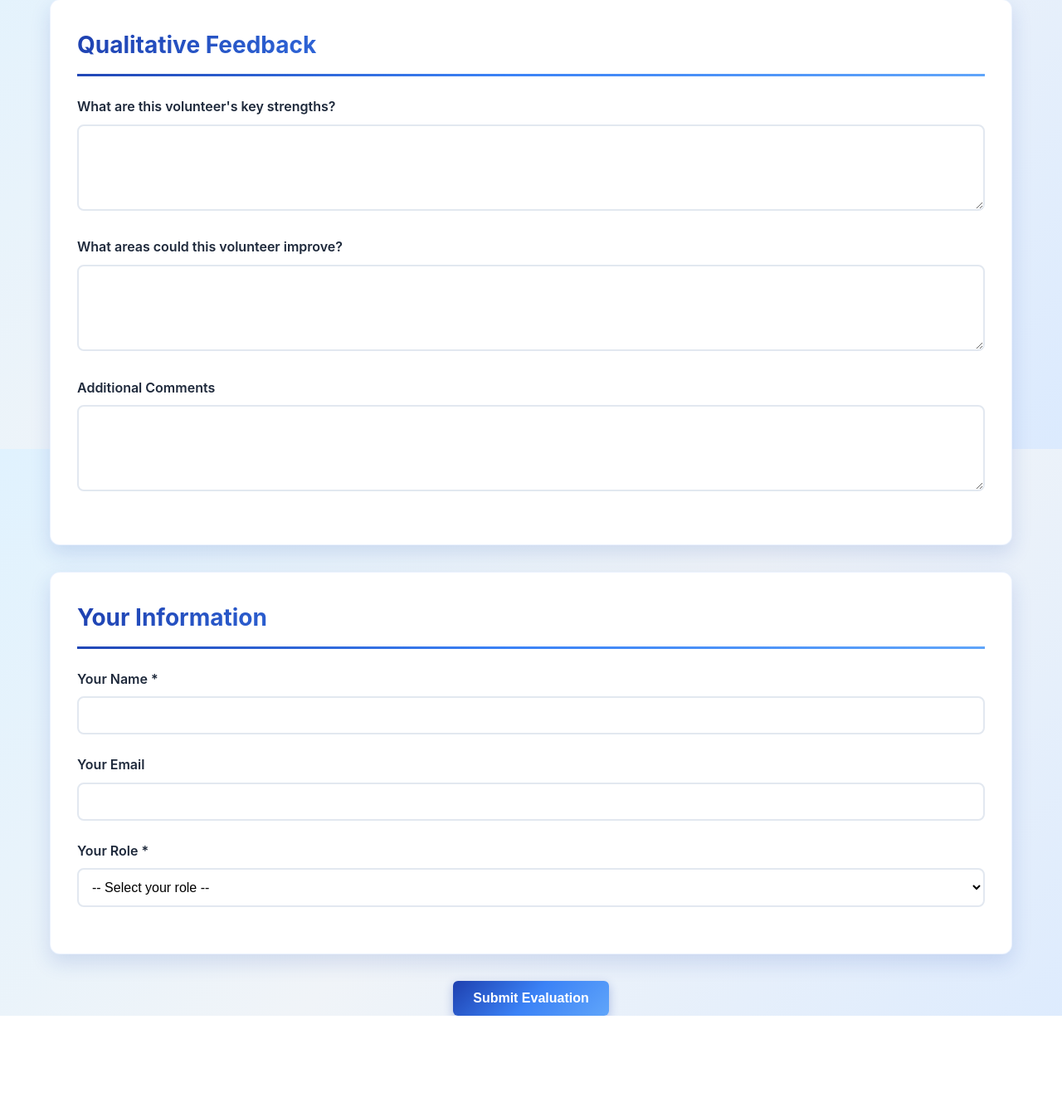
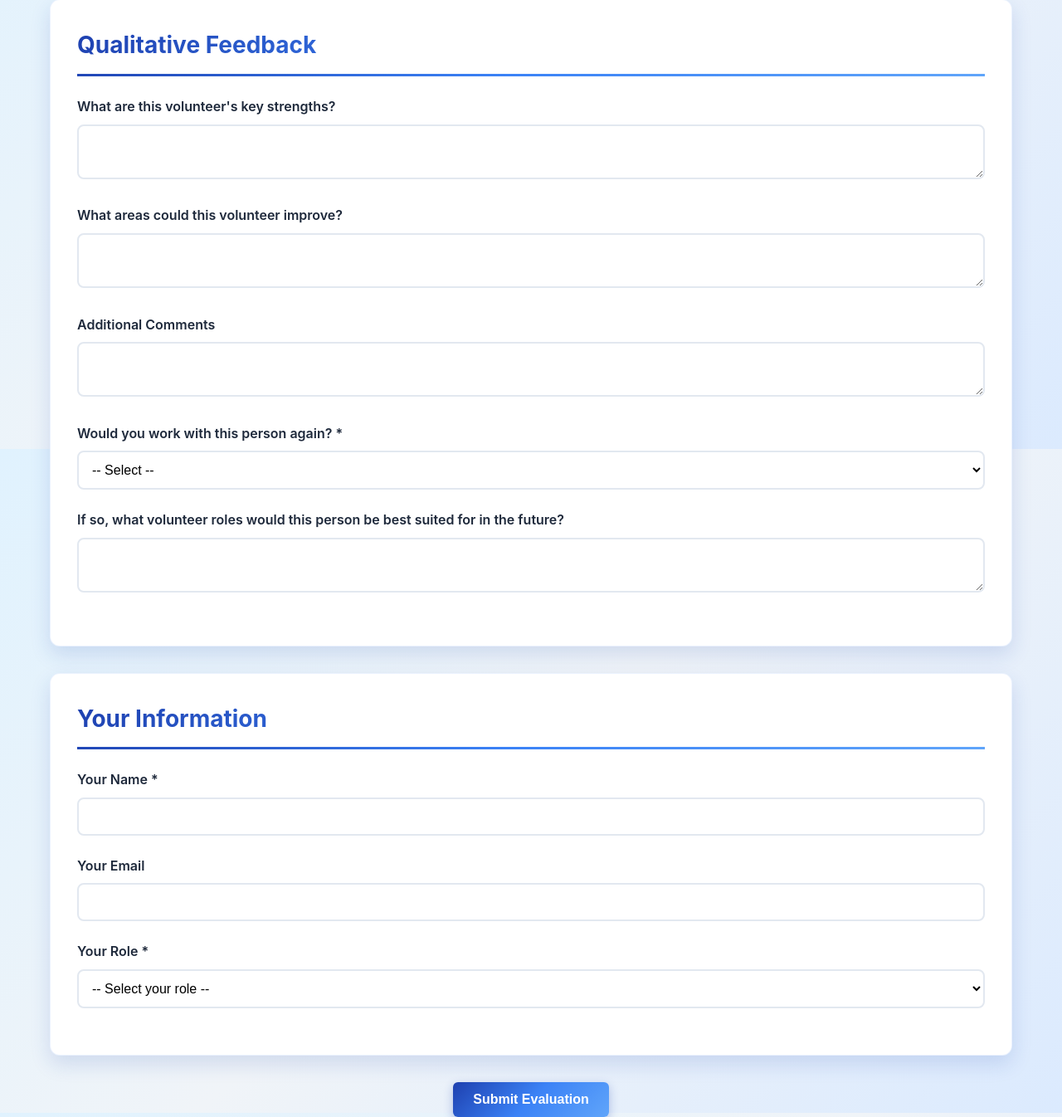
Before and after one commit to stalex444/volunteer-eval-system, a Flask app: page / in a window 1280 px wide. Shown: the part 1859-3205 px from the top of the page at 83% size. Before the commit the page ends 3083 px from the top, so only its background shows below. Run offline with Flask 3, Linux system fonts and the light colour scheme; data that the repository does not hold is empty.

Commit message:
Add would_work_again and recommended_roles fields to evaluation form

```diff
--- a/models.py
+++ b/models.py
@@ -142,6 +142,8 @@ class Evaluation(db.Model):
     strengths = db.Column(db.Text)
     areas_for_improvement = db.Column(db.Text)
     additional_comments = db.Column(db.Text)
+    would_work_again = db.Column(db.String(50))
+    recommended_roles = db.Column(db.Text)
 
     # Event and service details
     event_name = db.Column(db.String(100))
--- a/routes/evaluation_routes.py
+++ b/routes/evaluation_routes.py
@@ -67,7 +67,9 @@ def submit_evaluation():
             communication=int(request.form.get('communication')),
             strengths=request.form.get('strengths'),
             areas_for_improvement=request.form.get('areas_for_improvement'),
-            additional_comments=request.form.get('additional_comments')
+            additional_comments=request.form.get('additional_comments'),
+            would_work_again=request.form.get('would_work_again', ''),
+            recommended_roles=request.form.get('recommended_roles', '')
         )
 
         db.session.add(evaluation)
--- a/templates/evaluation-form.html
+++ b/templates/evaluation-form.html
@@ -189,17 +189,32 @@
 
             <div class="form-group">
                 <label for="strengths">What are this volunteer's key strengths?</label>
-                <textarea id="strengths" name="strengths" rows="4"></textarea>
+                <textarea id="strengths" name="strengths" rows="2"></textarea>
             </div>
 
             <div class="form-group">
                 <label for="areas_for_improvement">What areas could this volunteer improve?</label>
-                <textarea id="areas_for_improvement" name="areas_for_improvement" rows="4"></textarea>
+                <textarea id="areas_for_improvement" name="areas_for_improvement" rows="2"></textarea>
             </div>
 
             <div class="form-group">
                 <label for="additional_comments">Additional Comments</label>
-                <textarea id="additional_comments" name="additional_comments" rows="4"></textarea>
+                <textarea id="additional_comments" name="additional_comments" rows="2"></textarea>
+            </div>
+
+            <div class="form-group">
+                <label for="would_work_again">Would you work with this person again? *</label>
+                <select id="would_work_again" name="would_work_again" required>
+                    <option value="">-- Select --</option>
+                    <option value="Yes">Yes</option>
+                    <option value="No">No</option>
+                    <option value="Maybe / With Reservations">Maybe / With Reservations</option>
+                </select>
+            </div>
+
+            <div class="form-group">
+                <label for="recommended_roles">If so, what volunteer roles would this person be best suited for in the future?</label>
+                <textarea id="recommended_roles" name="recommended_roles" rows="2"></textarea>
             </div>
         </section>
 
```
